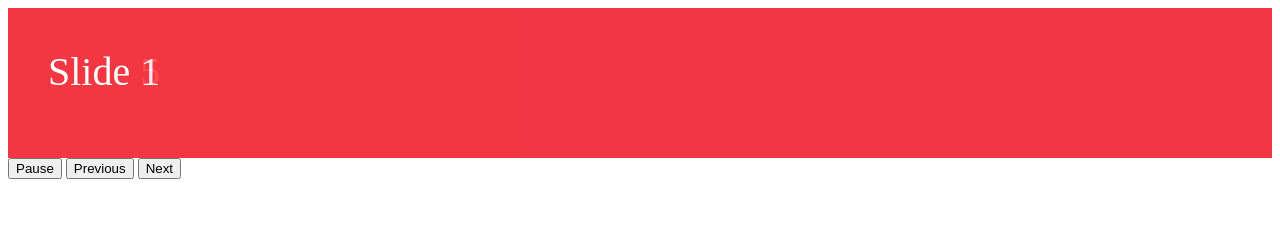
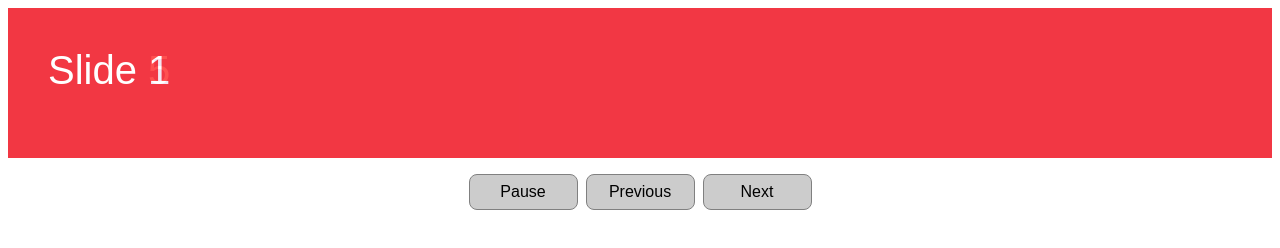
Before and after one commit to HogHordGit/JS_Slider, a website: page index.html in a window 1280 px wide. Drawn offline with Linux system fonts and the light colour scheme.

Commit message:
update main.js

```diff
--- a/assets/js/main.js
+++ b/assets/js/main.js
@@ -1,33 +1,54 @@
 const slides = document.querySelectorAll(".slide");
-const pauseButton = document.querySelector("#pause");
-const previousButton = document.querySelector("#previous");
-const nextButton = document.querySelector("#next");
-
+const pauseBtn = document.querySelector("#btn-pause");
+const prevBtn = document.querySelector("#btn-prev");
+const nextBtn = document.querySelector("#btn-next");
 
 let currentSlide = 0;
 let isPlaying = true;
 let timerID = null;
 
-function nextSlide() {
+function goToNth(n) {
     slides[currentSlide].classList.remove("active");
-
-    currentSlide = (currentSlide + 1) % slides.length;
-
+    currentSlide = (n + slides.length) % slides.length;
     slides[currentSlide].classList.add("active");
 }
 
-function pausePlayHandler() {
-    if (isPlaying) {
-        isPlaying = false;
-        clearInterval(timerID);
-        pauseButton.innerHTML = "Play";
-    } else {
-        isPlaying = true;
-        timerID = setInterval(nextSlide, 1000);
-        pauseButton.innerHTML = "Pause";
-    }
+function goToPrev() {
+    goToNth(currentSlide - 1);
 }
 
-pauseButton.addEventListener("click", pausePlayHandler);
+function goToNext() {
+    goToNth(currentSlide + 1);
+}
 
-timerID = setInterval(nextSlide, 1000);
+function pause() {
+    isPlaying = false;
+    clearInterval(timerID);
+    pauseBtn.innerHTML = "Play";
+}
+
+function play() {
+    isPlaying = true;
+    timerID = setInterval(goToNext, 1000);
+    pauseBtn.innerHTML = "Pause";
+}
+
+function pausePlayHandler() {
+    isPlaying ? pause() : play();
+}
+
+function next() {
+    goToNext();
+    pause();
+}
+
+function prev() {
+    goToPrev();
+    pause();
+}
+
+pauseBtn.addEventListener("click", pausePlayHandler);
+prevBtn.addEventListener("click", prev);
+nextBtn.addEventListener("click", next);
+
+timerID = setInterval(goToNext, 1000);
--- a/assets/scss/style.scss
+++ b/assets/scss/style.scss
@@ -57,3 +57,30 @@ just for appearance; change whatever you want
 .slide:nth-of-type(5) {
     background: purple;
 }
+
+/* customization */
+body {
+    font-family: Arial, Helvetica, sans-serif;
+}
+
+.slides {
+    margin-bottom: 1em;
+}
+
+.controls {
+    display: flex;
+    justify-content: center;
+    gap: 0.5em;
+}
+
+.control {
+    background-color: #cccccc;
+    display: block;
+    cursor: pointer;
+    border: 1px solid gray;
+    border-radius: 0.5em;
+    padding: 0.5em 1em;
+    min-width: 75px;
+    text-align: center;
+    user-select: none;
+}
--- a/index.html
+++ b/index.html
@@ -10,17 +10,21 @@
 </head>
 <body>
 
-    <ul id="slides" class="slides">
-        <li class="slide active">Slide 1</li>
-        <li class="slide">Slide 2</li>
-        <li class="slide">Slide 3</li>
-        <li class="slide">Slide 4</li>
-        <li class="slide">Slide 5</li>
-    </ul>
+    <div id="carousel" class="carousel">
+        <div id="slides-container" class="slides">
+            <div class="slide active">Slide 1</div>
+            <div class="slide">Slide 2</div>
+            <div class="slide">Slide 3</div>
+            <div class="slide">Slide 4</div>
+            <div class="slide">Slide 5</div>
+        </div>
 
-    <button id="pause">Pause</button>
-    <button id="previous">Previous</button>
-    <button id="next">Next</button>
+        <div id="controls-container" class="controls">
+            <span id="btn-pause" class="control control-pause">Pause</span>
+            <span id="btn-prev" class="control control-prev">Previous</span>
+            <span id="btn-next" class="control control-next">Next</span>
+        </div>
+    </div>
 
     <script src="assets/js/main.js"></script>
 </body>
```
Also changed, not shown: assets/css/style.css.
